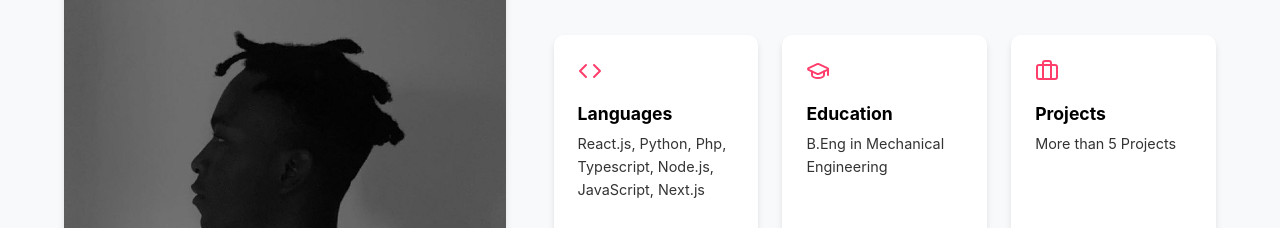
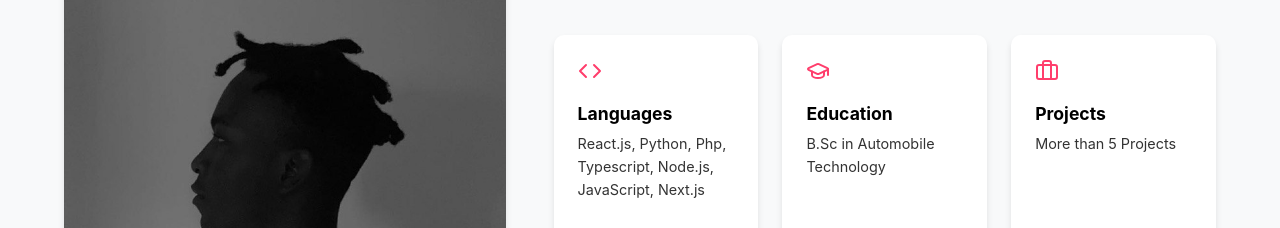
Before and after one commit to NaijaTechBro/porfolio, a React (Vite) app: page / in a window 1280 px wide. Shown: the part 1263-1491 px from the top of the page. Built offline with nearby package versions, Linux system fonts and the light colour scheme.

Commit message:
update education

```diff
--- a/src/components/About.jsx
+++ b/src/components/About.jsx
@@ -74,7 +74,7 @@ const About = () => {
                     <GraduationCap size={24} />
                   </FeatureIcon>
                   <FeatureTitle>Education</FeatureTitle>
-                  <FeatureDescription>B.Eng in Mechanical Engineering</FeatureDescription>
+                  <FeatureDescription>B.Sc in Automobile Technology</FeatureDescription>
                 </FeatureBox>
 
                 <FeatureBox variants={itemVariants}>
```
